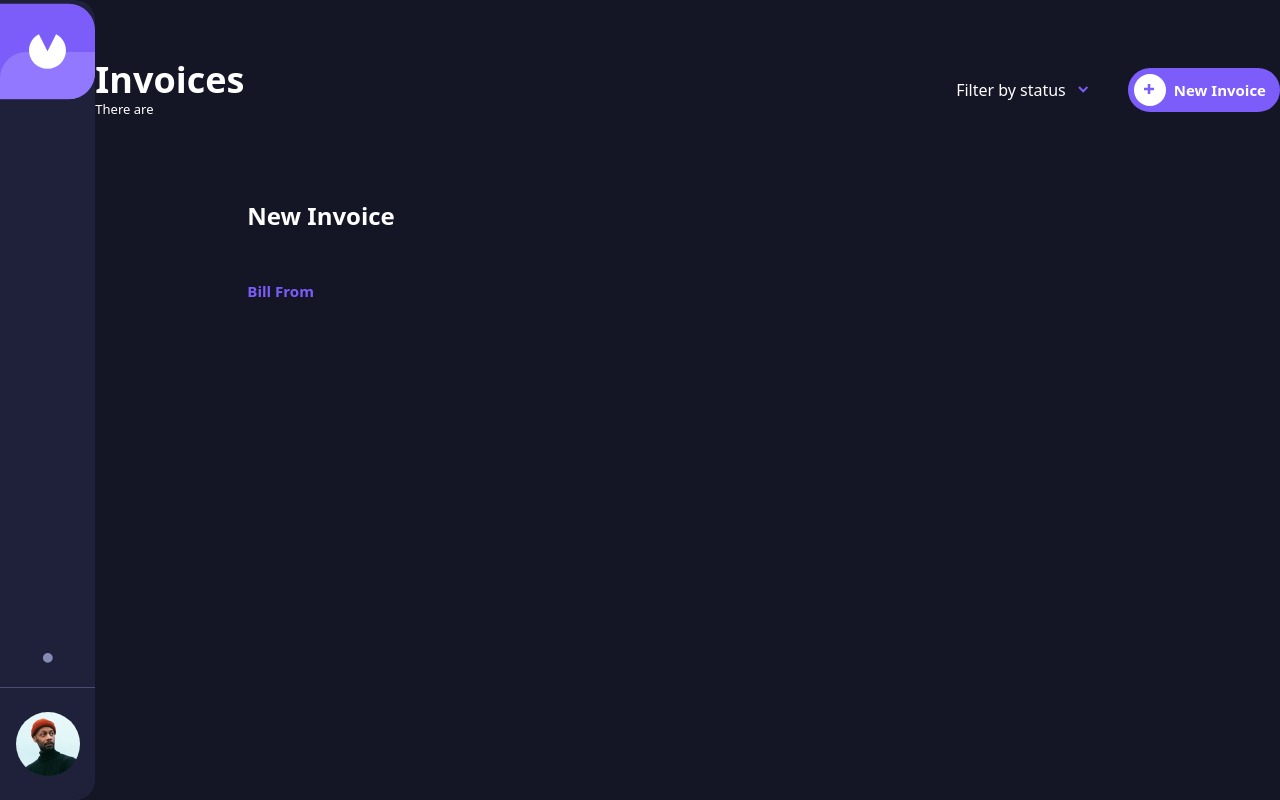
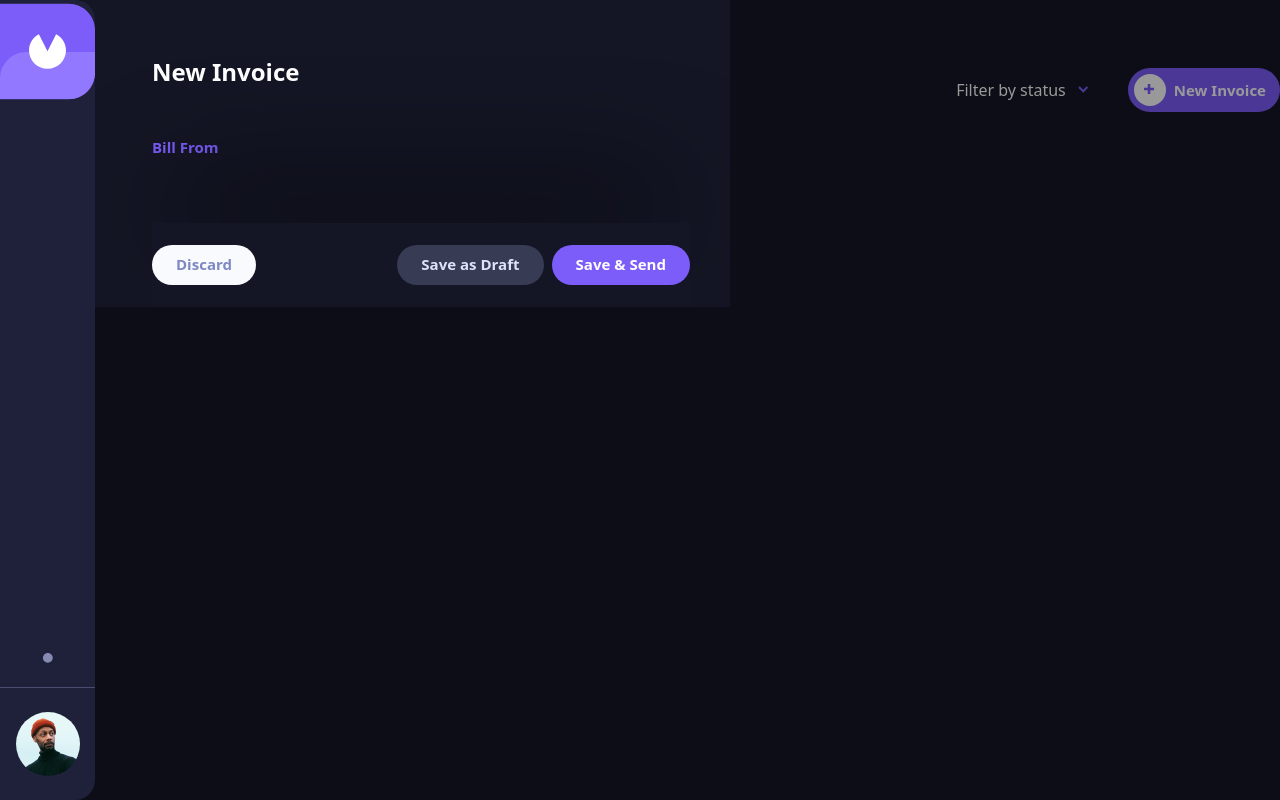
Before and after one commit to toriola998/Invoice-app, a React (Vite) app: page / in a window 1280 px wide. Built offline with nearby package versions, Linux system fonts and the light colour scheme.

Commit message:
ADD: added buttons

```diff
--- a/src/components/CreateInvoice.jsx
+++ b/src/components/CreateInvoice.jsx
@@ -7,6 +7,21 @@ export default function CreateInvoice() {
          <div className="mb-9">
             <p className="bold-15 text-blue my-6 md:mt-12">Bill From</p>
          </div>
+
+         <div className="bottom-btns">
+            <div className="flex justify-between control-btn">
+               <button className="bg-light-2 text-grey-2">Discard</button>
+               <div className="flex gap-2 ">
+                  <button className="text-grey bg-black-6">
+                     Save as Draft
+                  </button>
+
+                  <button className="bg-blue">
+                     <span>Save & Send</span>
+                  </button>
+               </div>
+            </div>
+         </div>
       </InvoiceLayout>
    );
 }
--- a/src/components/layout/InvoiceLayout.jsx
+++ b/src/components/layout/InvoiceLayout.jsx
@@ -2,6 +2,7 @@ import GoBack from '../shared/GoBack';
 
 export default function InvoiceLayout({ children }) {
    return (
+      <div className="wrapper">
          <div className="bg-black-4 md:w-[613px] lg:w-[730px] max-h-screen invoice-active">
             <div className="lg:mx-10 lg:pl-28 relative">
                <div className="px-6 md:px-0 md:pt-32 lg:pt-14 md:mx-14 lg:mx-0">
@@ -12,5 +13,6 @@ export default function InvoiceLayout({ children }) {
                </div>
             </div>
          </div>
+      </div>
    );
 }
```
Lines whose indentation alone changed are shown as unchanged.
